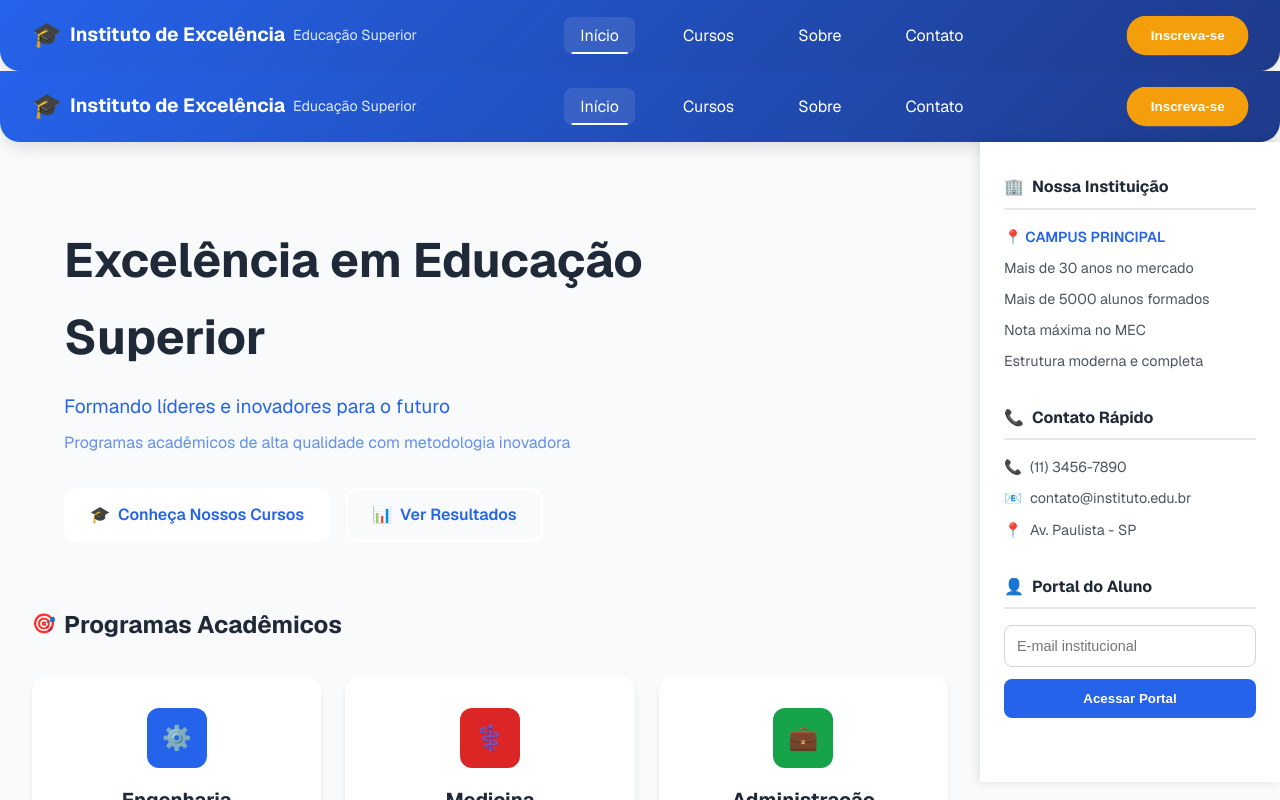
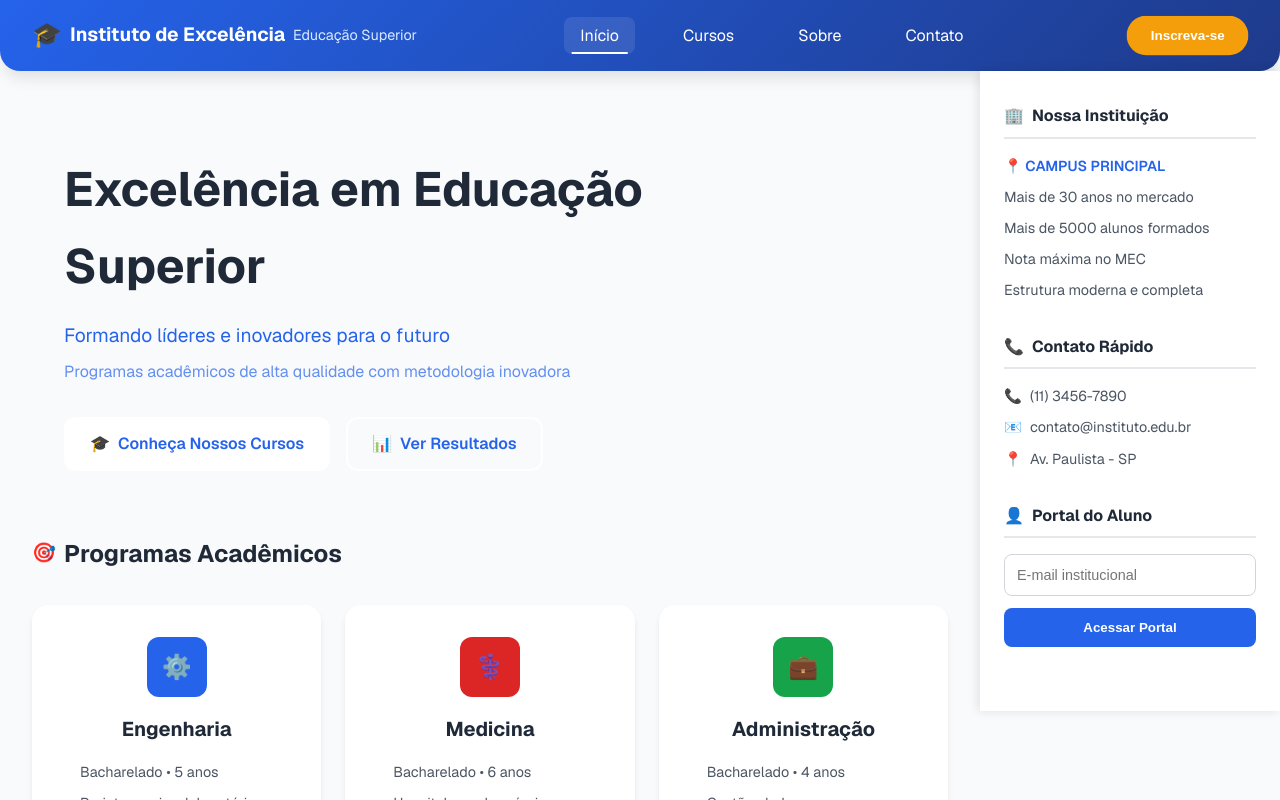
Before and after one commit to 10410051/Projeto-WM-2, a Next.js app: page / in a window 1280 px wide. Shown: the top 800 px of the page. Built offline with nearby package versions, Linux system fonts and the light colour scheme.

Commit message:
Arrumar barra de navegar duplicada

```diff
--- a/app/cursos/page.js
+++ b/app/cursos/page.js
@@ -4,7 +4,6 @@ import { useState, useEffect } from "react"
 import { HeroSection } from "@/components/hero-section"
 import { ProgramCard } from "@/components/program-cards"
 import { Sidebar } from "@/components/sidebar"
-import { Header } from "@/components/header"
 import styles from "@/styles/Layout.module.css"
 
 export default function CursosPage() {
@@ -36,8 +35,6 @@ export default function CursosPage() {
   }, [])
 
   return (
-    <>
-      <Header />
     <div className={styles.pageContainer}>
       <main className={styles.mainContent}>
         <HeroSection
@@ -87,6 +84,5 @@ export default function CursosPage() {
 
       <Sidebar />
     </div>
-    </>
   )
 }
--- a/app/page.js
+++ b/app/page.js
@@ -4,7 +4,6 @@ import { useState, useEffect } from "react"
 import { HeroSection } from "@/components/hero-section"
 import { ProgramCard } from "@/components/program-cards"
 import { Sidebar } from "@/components/sidebar"
-import { Header } from "@/components/header"
 import styles from "@/styles/Layout.module.css"
 
 export default function HomePage() {
@@ -16,6 +15,7 @@ export default function HomePage() {
       try {
         const response = await fetch("/api/programas?categoria=graduacao")
         const data = await response.json()
+        // Get only the first 3 programs for homepage
         setPrograms(data.slice(0, 3))
       } catch (error) {
         console.error("[v0] Error fetching programs:", error)
@@ -28,8 +28,6 @@ export default function HomePage() {
   }, [])
 
   return (
-    <>
-      <Header />
     <div className={styles.pageContainer}>
       <main className={styles.mainContent}>
         <HeroSection
@@ -63,6 +61,5 @@ export default function HomePage() {
 
       <Sidebar />
     </div>
-    </>
   )
 }
```
Lines whose indentation alone changed are shown as unchanged.
